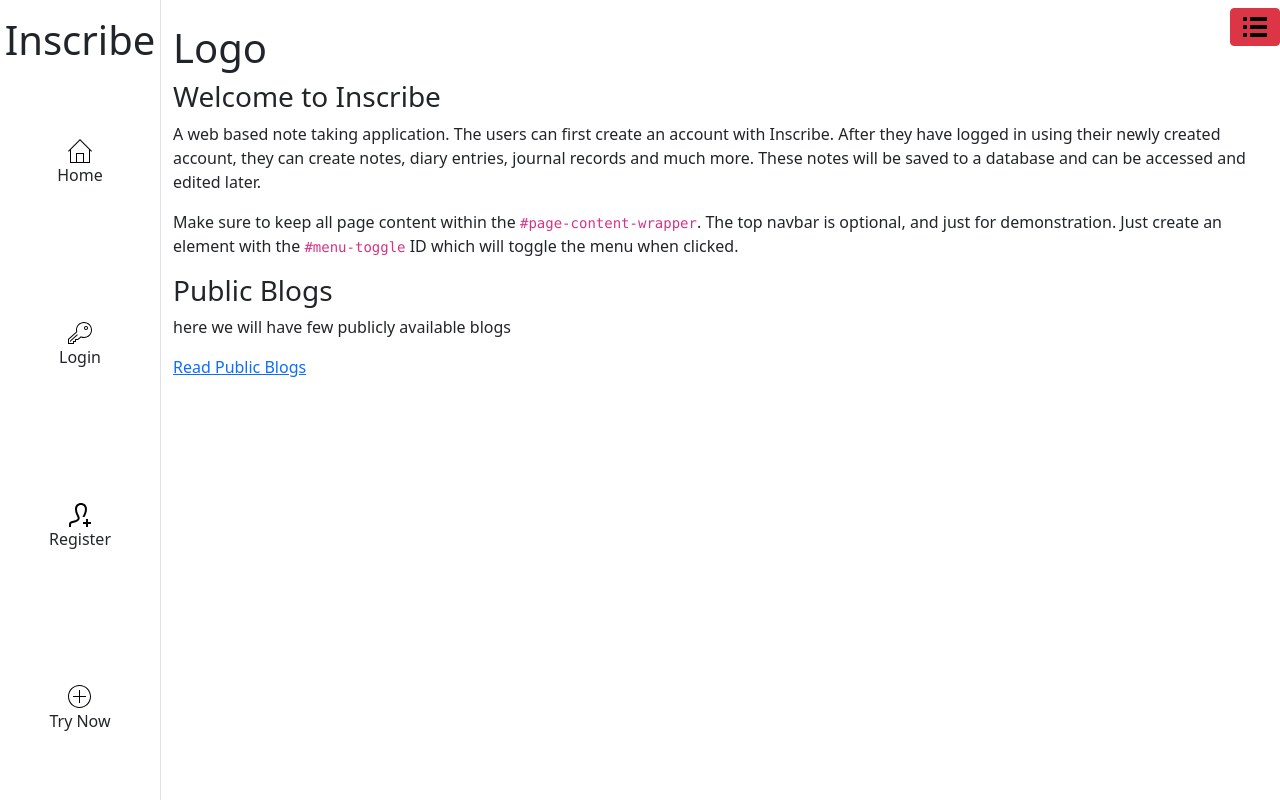
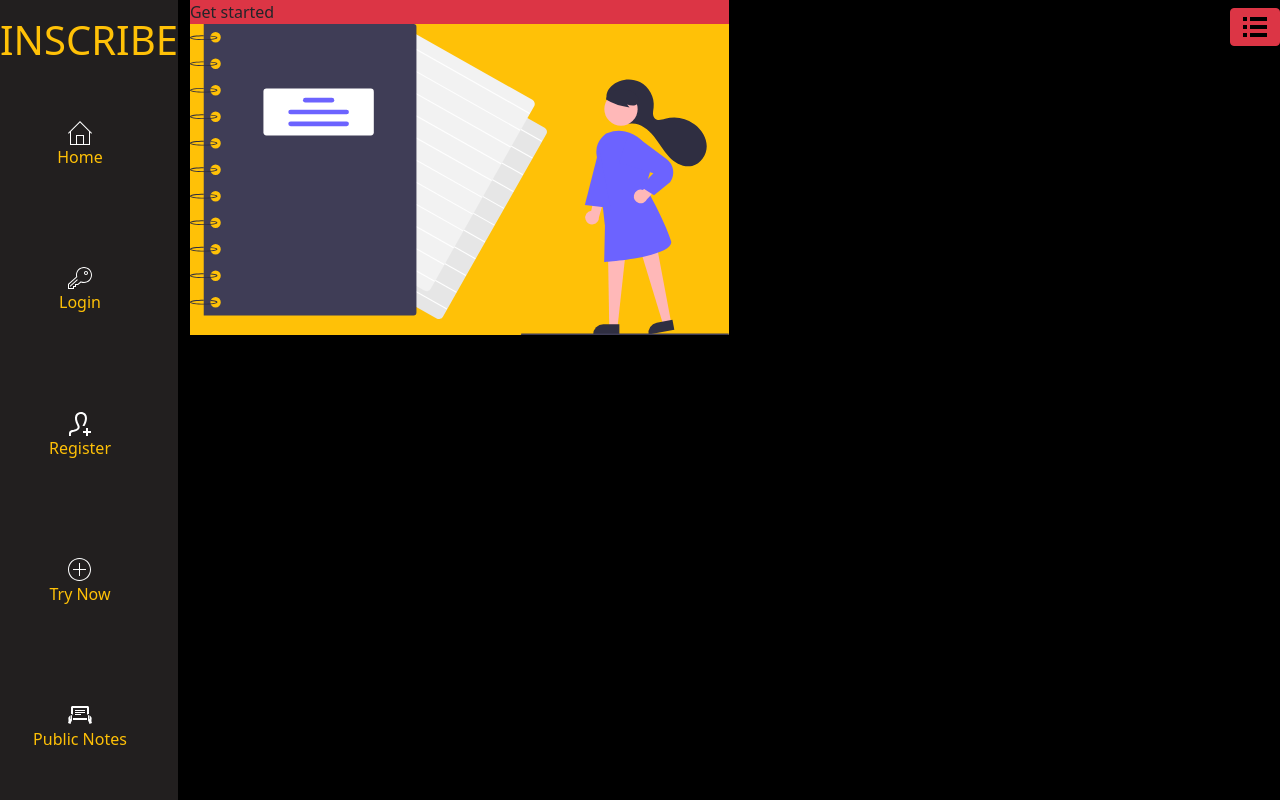
Before and after one commit to ManishaKallem/Inscribe, a Django app: page / in a window 1280 px wide. Run offline with Django 3.2, Linux system fonts and the light colour scheme; some libraries are stand-ins or nearby versions.

Commit message:
feat(navbar): use dark mode

```diff
--- a/home/templates/home/index.html
+++ b/home/templates/home/index.html
@@ -6,26 +6,17 @@
 
 {% block body %}
 <div id="page-content-wrapper">
-  <div class="container-fluid">
-    <h1 class="mt-4">Logo</h1>
-    <h3>Welcome to Inscribe</h3>
-
-    <p>
-      A web based note taking application.
-      The users can first create an account with Inscribe.
-      After they have logged in using their newly created account, they can create notes, diary entries, journal records and much more.
-      These notes will be saved to a database and can be accessed and edited later.
-    </p>
-    <p>
-      Make sure to keep all page content within the
-      <code>#page-content-wrapper</code>. The top navbar is optional, and just
-      for demonstration. Just create an element with the
-      <code>#menu-toggle</code> ID which will toggle the menu when clicked.
-    </p>
-
-    <h3 class="mx-auto">Public Blogs</h3>
-    <p>here we will have few publicly available blogs</p>
-    <a href = "something"> Read Public Blogs</a>
+  <div class="container-fluid h-100">
+    <div class="m-auto">
+      <div class="col-12 col-sm-6 bg-danger">Get started</div>
+      <div class="col-12 col-sm-6 bg-warning">
+        <img
+          class="img-fluid"
+          src="{% static 'images/landing-page.svg' %}"
+          alt="landing page picture"
+        />
+      </div>
+    </div>
   </div>
 </div>
 {% endblock %}
--- a/inscribe/static/css/base.css
+++ b/inscribe/static/css/base.css
@@ -37,3 +37,9 @@
     margin-left: -10rem;
   }
 }
+.bg-navbar {
+  background-color: rgb(34, 31, 31) !important;
+}
+body {
+  background-color: black;
+}
--- a/inscribe/templates/includes/navbar.html
+++ b/inscribe/templates/includes/navbar.html
@@ -1,11 +1,12 @@
-<div class="border-right d-flex flex-column" id="sidebar-wrapper">
-  <h1 class="text-center pt-3">Inscribe</h1>
+<div class="d-flex flex-column bg-navbar text-warning" id="sidebar-wrapper">
+  <h1 class="text-center pt-3 text-uppercase">Inscribe</h1>
   <div
     class="list-group text-center list-group-flush flex-grow-1 justify-content-around"
   >
     <div class="d-flex flex-column">
       <a href="#">
         <svg
+          class="text-danger"
           width="24"
           height="24"
           xmlns="http://www.w3.org/2000/svg"
@@ -13,6 +14,7 @@
           clip-rule="evenodd"
         >
           <path
+            style="fill: #ffffff"
             d="M22 11.414v12.586h-20v-12.586l-1.293 1.293-.707-.707 12-12 12 12-.707.707-1.293-1.293zm-6 11.586h5v-12.586l-9-9-9 9v12.586h5v-9h8v9zm-1-7.889h-6v7.778h6v-7.778z"
           />
         </svg>
@@ -29,6 +31,7 @@
           clip-rule="evenodd"
         >
           <path
+            style="fill: #ffffff"
             d="M16 1c-4.418 0-8 3.582-8 8 0 .585.063 1.155.182 1.704l-8.182 7.296v5h6v-2h2v-2h2l3.066-2.556c.909.359 1.898.556 2.934.556 4.418 0 8-3.582 8-8s-3.582-8-8-8zm-6.362 17l3.244-2.703c.417.164 1.513.703 3.118.703 3.859 0 7-3.14 7-7s-3.141-7-7-7c-3.86 0-7 3.14-7 7 0 .853.139 1.398.283 2.062l-8.283 7.386v3.552h4v-2h2v-2h2.638zm.168-4l-.667-.745-7.139 6.402v1.343l7.806-7zm10.194-7c0-1.104-.896-2-2-2s-2 .896-2 2 .896 2 2 2 2-.896 2-2zm-1 0c0-.552-.448-1-1-1s-1 .448-1 1 .448 1 1 1 1-.448 1-1z"
           />
         </svg>
@@ -44,6 +47,7 @@
           viewBox="0 0 24 24"
         >
           <path
+            style="fill: #ffffff"
             d="M9.602 3.7c-1.154 1.937-.635 5.227 1.424 9.025.93 1.712.697 3.02.338 3.815-.982 2.178-3.675 2.799-6.525 3.456-1.964.454-1.839.87-1.839 4.004h-1.995l-.005-1.241c0-2.52.199-3.975 3.178-4.663 3.365-.777 6.688-1.473 5.09-4.418-4.733-8.729-1.35-13.678 3.732-13.678 3.321 0 5.97 2.117 5.97 6.167 0 3.555-1.949 6.833-2.383 7.833h-2.115c.392-1.536 2.499-4.366 2.499-7.842 0-5.153-5.867-4.985-7.369-2.458zm13.398 15.3h-3v-3h-2v3h-3v2h3v3h2v-3h3v-2z"
           />
         </svg>
@@ -60,11 +64,28 @@
           clip-rule="evenodd"
         >
           <path
+            style="fill: #ffffff"
             d="M11.5 0c6.347 0 11.5 5.153 11.5 11.5s-5.153 11.5-11.5 11.5-11.5-5.153-11.5-11.5 5.153-11.5 11.5-11.5zm0 1c5.795 0 10.5 4.705 10.5 10.5s-4.705 10.5-10.5 10.5-10.5-4.705-10.5-10.5 4.705-10.5 10.5-10.5zm.5 10h6v1h-6v6h-1v-6h-6v-1h6v-6h1v6z"
           />
         </svg>
       </a>
       <div>Try Now</div>
+    </div>
+    <div class="d-flex flex-column">
+      <a href="#">
+        <svg
+          xmlns="http://www.w3.org/2000/svg"
+          width="24"
+          height="24"
+          viewBox="0 0 24 24"
+        >
+          <path
+            style="fill: #ffffff"
+            d="M17 7h-10v1h10v-1zm0 2h-10v1h10v-1zm-4 2h-6v1h6v-1zm9.042 4.638c.06.255-.277.414-.391.144-.136-.33-.356-1.734-.547-3.146-.103-.756-1.107-.663-1.104.118.003 1.215.002 2.228 0 4.027-.002 1.535.697 1.565 1.213 3.287.088.296.164.618.226.933l2.561-.895c-.893-1.747-.462-3.126-.373-4.255.122-1.543-.288-1.693-2.192-3.548.114.816.352 2.265.607 3.335zm-19.477-3.334c-1.904 1.854-2.314 2.005-2.192 3.548.089 1.128.52 2.507-.373 4.254l2.562.894c.062-.314.138-.637.226-.933.515-1.721 1.214-1.752 1.212-3.287-.002-1.8-.003-2.812 0-4.027.003-.781-1.002-.874-1.104-.118-.19 1.412-.411 2.816-.547 3.146-.113.271-.45.111-.391-.144.255-1.069.493-2.518.607-3.333zm2.435 4.696l.004-2h13.992l.004 2h-14zm-2-5.819v-6.681c0-.828.672-1.5 1.5-1.5h15c.828 0 1.5.672 1.5 1.5v6.681c-.138-.04-.282-.065-.436-.065-.41-.001-.812.166-1.102.457-.289.29-.449.686-.463 1.118v-7.691h-13.999v7.689c-.014-.432-.174-.827-.463-1.117-.29-.291-.691-.457-1.102-.457-.152 0-.296.026-.435.066z"
+          />
+        </svg>
+      </a>
+      <div>Public Notes</div>
     </div>
   </div>
 </div>
```
Also changed, not shown: inscribe/static/images/landing-page.svg (added), inscribe/static/images/logo.jpg (added).
